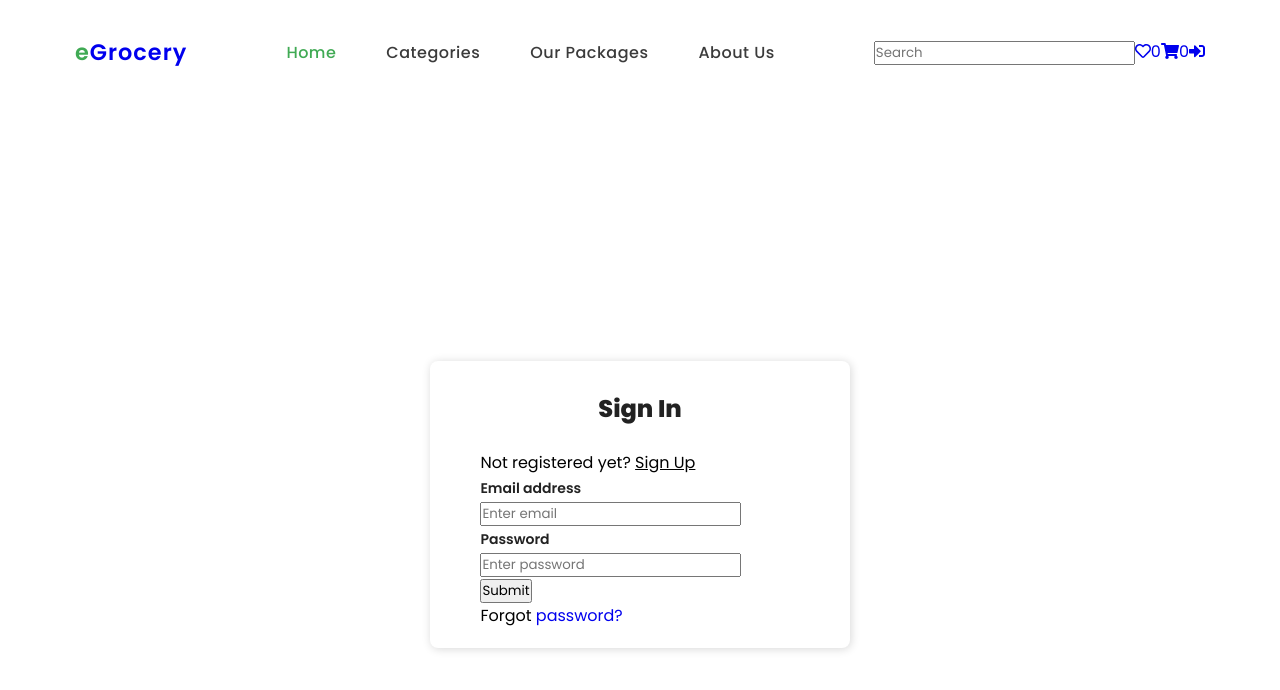
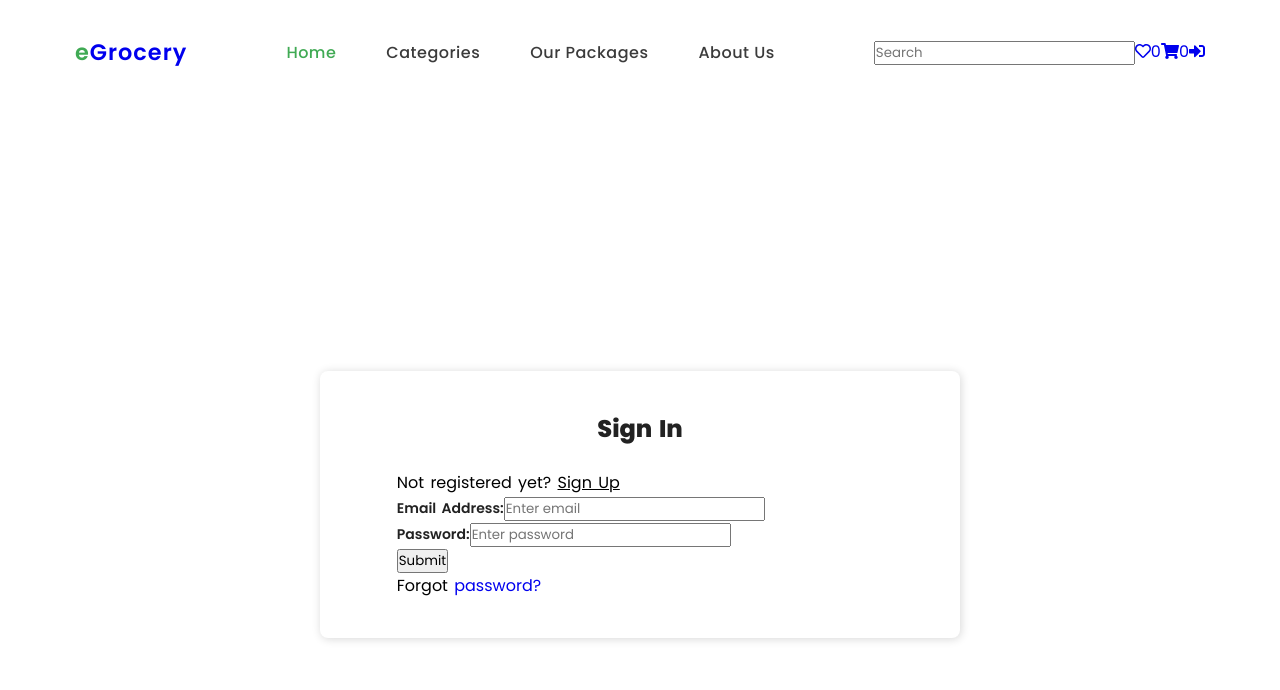
Before and after one commit to simraha/Grocery, a React (Create React App) app: page /login in a window 1280 px wide. Shown: the top 690 px of the page. Built offline with nearby package versions, Linux system fonts and the light colour scheme.

Commit message:
fixed login css

```diff
--- a/src/components/Login.css
+++ b/src/components/Login.css
@@ -9,13 +9,14 @@
     align-items: center;
     width: 100vw;
     height: 100vh;
+    word-spacing: 2px;
   }
 
   .Login-form {
-    width: 420px;
+    width: 50%;
     box-shadow: rgb(0 0 0 / 16%) 1px 1px 10px;
-    padding-top: 30px;
-    padding-bottom: 20px;
+    padding-top: 40px;
+    padding-bottom: 40px;
     border-radius: 8px;
     background-color: white;
   }
--- a/src/components/Login.js
+++ b/src/components/Login.js
@@ -22,7 +22,7 @@ export default function (props) {
               </span>
             </div>
             <div className="form-group mt-3">
-              <label>Email address</label>
+              <label>Email Address:</label>
               <input
                 type="email"
                 className="form-control mt-1"
@@ -30,7 +30,7 @@ export default function (props) {
               />
             </div>
             <div className="form-group mt-3">
-              <label>Password</label>
+              <label>Password:</label>
               <input
                 type="password"
                 className="form-control mt-1"
```
